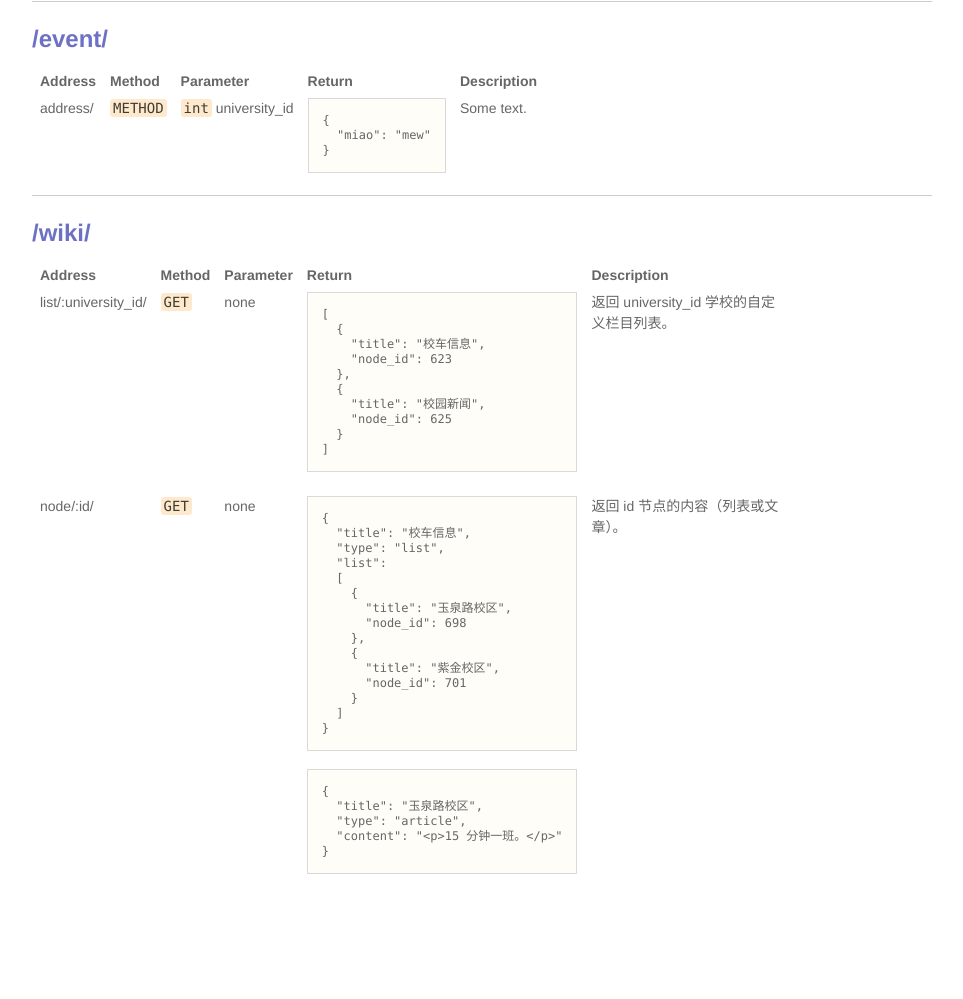
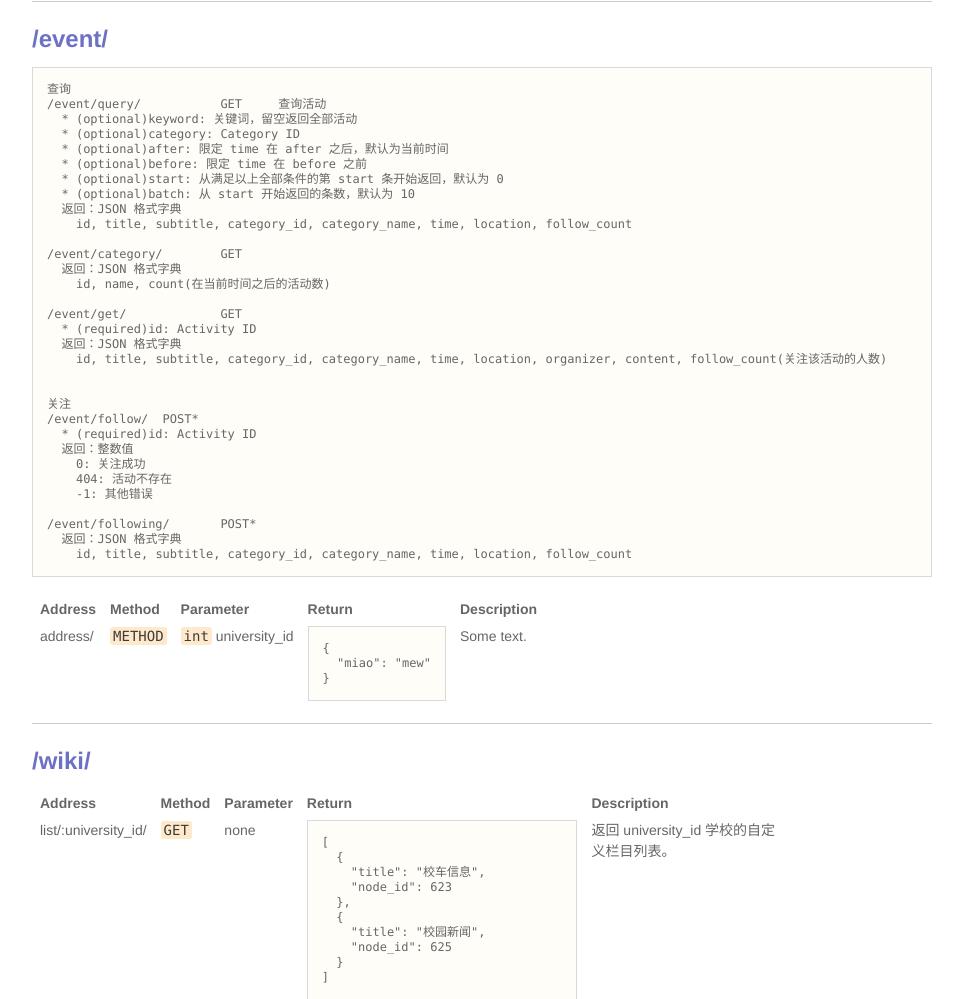
Before and after one commit to pkuapp/Nanbeige_server, a Django app: page / in a window 1280 px wide. Shown: the part 5214-6213 px from the top of the page, without its empty margins (158-1121 px from the left). Before the commit the page ends 6088 px from the top, so only its background shows below. Run offline with Django 3.2, Linux system fonts and the light colour scheme; parts of the project's set-up code (start-up, migrations or seed data) failed here and were passed over.

Commit message:
add /event/ to API doc.

```diff
--- a/templates/API.html
+++ b/templates/API.html
@@ -731,6 +731,41 @@ td:last-child {
 
 <h2>/event/</h2>
 
+<pre>
+查询
+/event/query/		GET	查询活动
+  * (optional)keyword: 关键词，留空返回全部活动
+  * (optional)category: Category ID
+  * (optional)after: 限定 time 在 after 之后，默认为当前时间
+  * (optional)before: 限定 time 在 before 之前
+  * (optional)start: 从满足以上全部条件的第 start 条开始返回，默认为 0
+  * (optional)batch: 从 start 开始返回的条数，默认为 10
+  返回：JSON 格式字典
+    id, title, subtitle, category_id, category_name, time, location, follow_count
+
+/event/category/ 	GET
+  返回：JSON 格式字典
+    id, name, count(在当前时间之后的活动数)
+
+/event/get/		GET
+  * (required)id: Activity ID
+  返回：JSON 格式字典
+    id, title, subtitle, category_id, category_name, time, location, organizer, content, follow_count(关注该活动的人数)
+
+
+关注
+/event/follow/	POST*
+  * (required)id: Activity ID
+  返回：整数值
+    0: 关注成功
+    404: 活动不存在
+    -1: 其他错误
+
+/event/following/	POST*
+  返回：JSON 格式字典
+    id, title, subtitle, category_id, category_name, time, location, follow_count
+</pre>
+
 <table>
 
 <thead>
```
